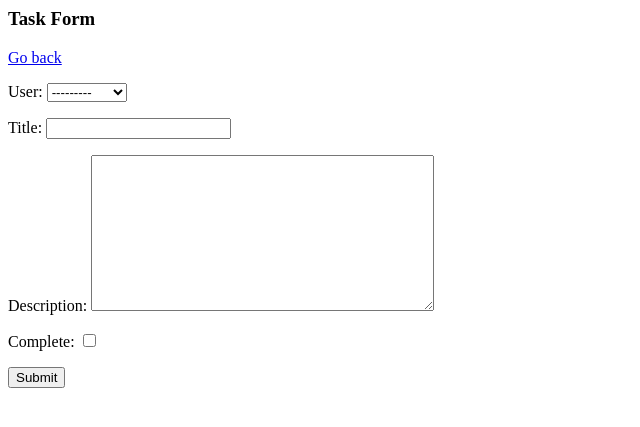
After one commit to nuyiep/42KL-Transcendence-Learning, a Django app: page /task-create/ in a window 1280 px wide. The commit adds this page. Shown: the top 427 px of the page, without its empty margins (0-640 px from the left). Run offline with Django 4.2, Linux system fonts and the light colour scheme; data comes from the database, SQL or seed files in the repository; both versions use the stored data as it was after the commit.

Commit message:
Can edit tasks

```diff
--- /dev/null
+++ b/todolist/base/templates/base/task_form.html
@@ -0,0 +1,8 @@
+<h3>Task Form</h3>
+<a href="{% url 'tasks' %}">Go back</a>
+
+<form method="POST" action="">
+	{% csrf_token %}
+	{{form.as_p}}
+	<input type="submit" value="Submit">
+</form>
--- a/todolist/base/templates/base/task_list.html
+++ b/todolist/base/templates/base/task_list.html
@@ -1,14 +1,17 @@
 <h1>My To Do List</h1>
+<a href="{% url 'task-create' %}">Add Task</a>
 
 <table>
 	<tr>
 		<th>Item</th>
+		<th></th>
 		<th></th>
 	</tr>
 	{% for task in tasks %}
 	<tr>
 		<td>{{task.title}}</td>
 		<td><a href="{% url 'task' task.id %}">View</a></td>
+		<td><a href="{% url 'task-update' task.id %}">Edit</a></td>
 	</tr>
 	{% empty %}
 	<h3>No items in lists</h3>
--- a/todolist/base/urls.py
+++ b/todolist/base/urls.py
@@ -1,7 +1,9 @@
 from django.urls import path
-from .views import TaskList, TaskDetail
+from .views import TaskList, TaskDetail, TaskCreate, TaskUpdate
 
 urlpatterns = [
 	path('', TaskList.as_view(), name='tasks'),
 	path('task/<int:pk>/', TaskDetail.as_view(), name='task'),
+	path('task-create/', TaskCreate.as_view(), name='task-create'),
+	path('task-update/<int:pk>/', TaskUpdate.as_view(), name='task-update'),
 ]
--- a/todolist/base/views.py
+++ b/todolist/base/views.py
@@ -1,6 +1,9 @@
 from django.shortcuts import render
 from django.views.generic.list import ListView
 from django.views.generic.detail import DetailView
+from django.views.generic.edit import CreateView, UpdateView
+from django.urls import reverse_lazy
+
 from .models import Task
 
 # Create your views here.
@@ -12,3 +15,13 @@ class TaskDetail(DetailView):
 	model = Task
 	context_object_name = 'task'
 	template_name = 'base/task.html'
+
+class TaskCreate(CreateView):
+	model = Task
+	fields = '__all__'
+	success_url = reverse_lazy('tasks')
+
+class TaskUpdate(UpdateView):
+	model = Task
+	fields = '__all__'
+	success_url = reverse_lazy('tasks')
```
Also changed, not shown: todolist/db.sqlite3.
